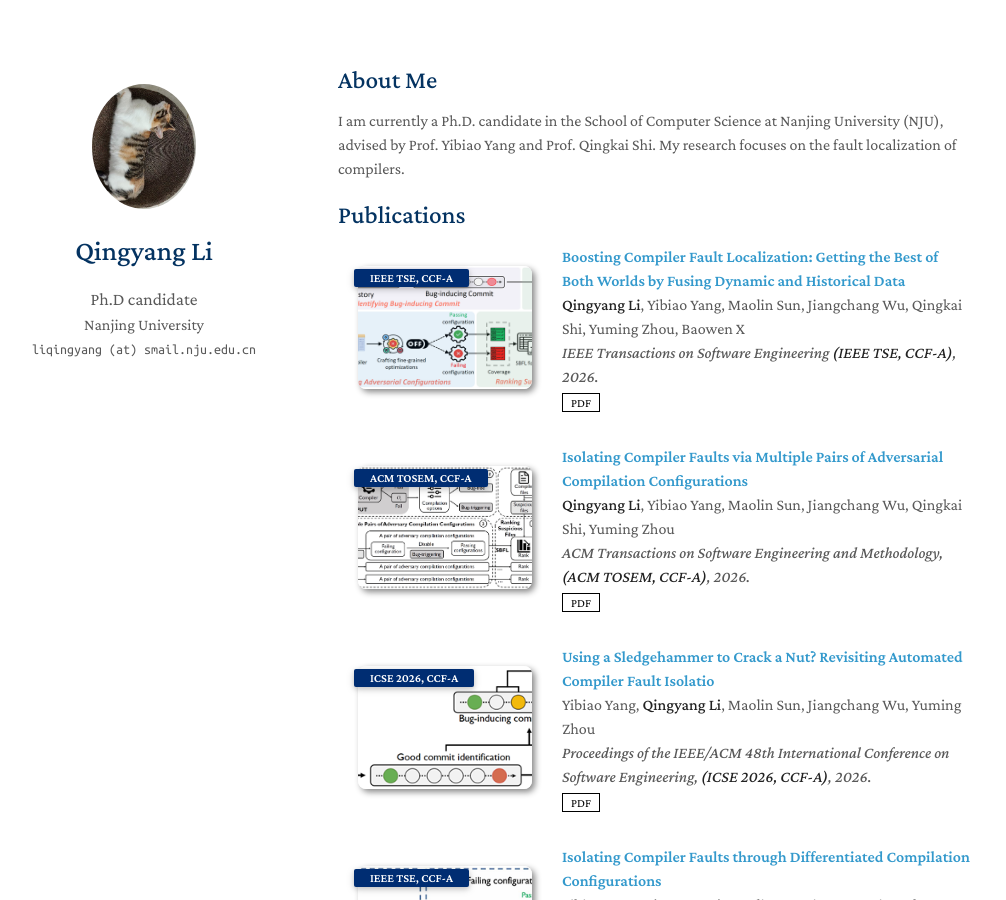
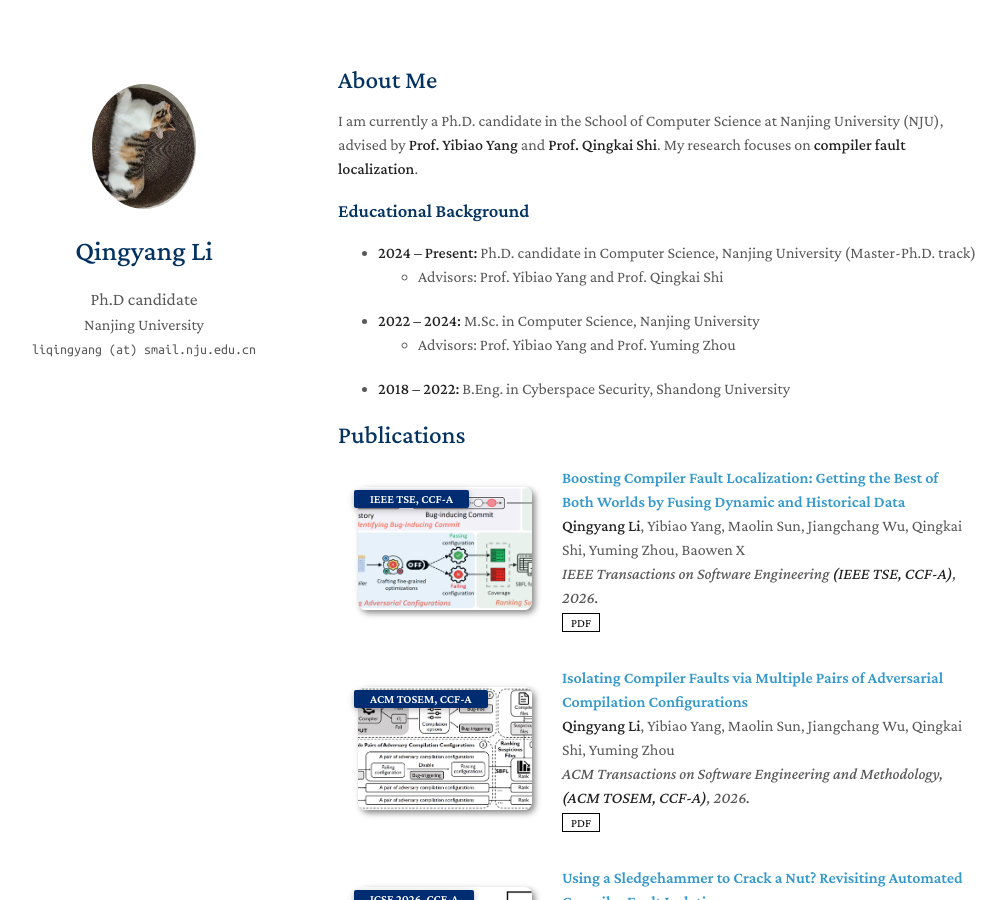
Before and after one commit to YcKyL/YcKyL.github.io, a Jekyll site: the page built from index.md, in a window 1280 px wide and 900 px high. Shown: the whole window, without its empty margins (132-1138 px from the left). Built offline with Jekyll 4.4.1, drawn with Linux system fonts in a browser that asks for light colours; a style sheet for code colours, icons or effects is not loaded; our own code applies the rules of GitHub Pages for plain Markdown files.

Commit message:
Update index.md

```diff
--- a/index.md
+++ b/index.md
@@ -4,8 +4,14 @@ layout: homepage
 
 ## About Me
 
-I am currently a Ph.D. candidate in the School of Computer Science at Nanjing University (NJU), advised by Prof. Yibiao Yang and Prof. Qingkai Shi.
-My research focuses on the fault localization of compilers.
+I am currently a Ph.D. candidate in the School of Computer Science at Nanjing University (NJU), advised by **Prof. Yibiao Yang** and **Prof. Qingkai Shi**. My research focuses on **compiler fault localization**.
+
+### Educational Background
+- **2024 – Present:** Ph.D. candidate in Computer Science, Nanjing University (Master-Ph.D. track)
+  - Advisors: Prof. Yibiao Yang and Prof. Qingkai Shi
+- **2022 – 2024:** M.Sc. in Computer Science, Nanjing University
+  - Advisors: Prof. Yibiao Yang and Prof. Yuming Zhou
+- **2018 – 2022:** B.Eng. in Cyberspace Security, Shandong University
 
 {% include_relative _includes/publications.md %}
 
```
